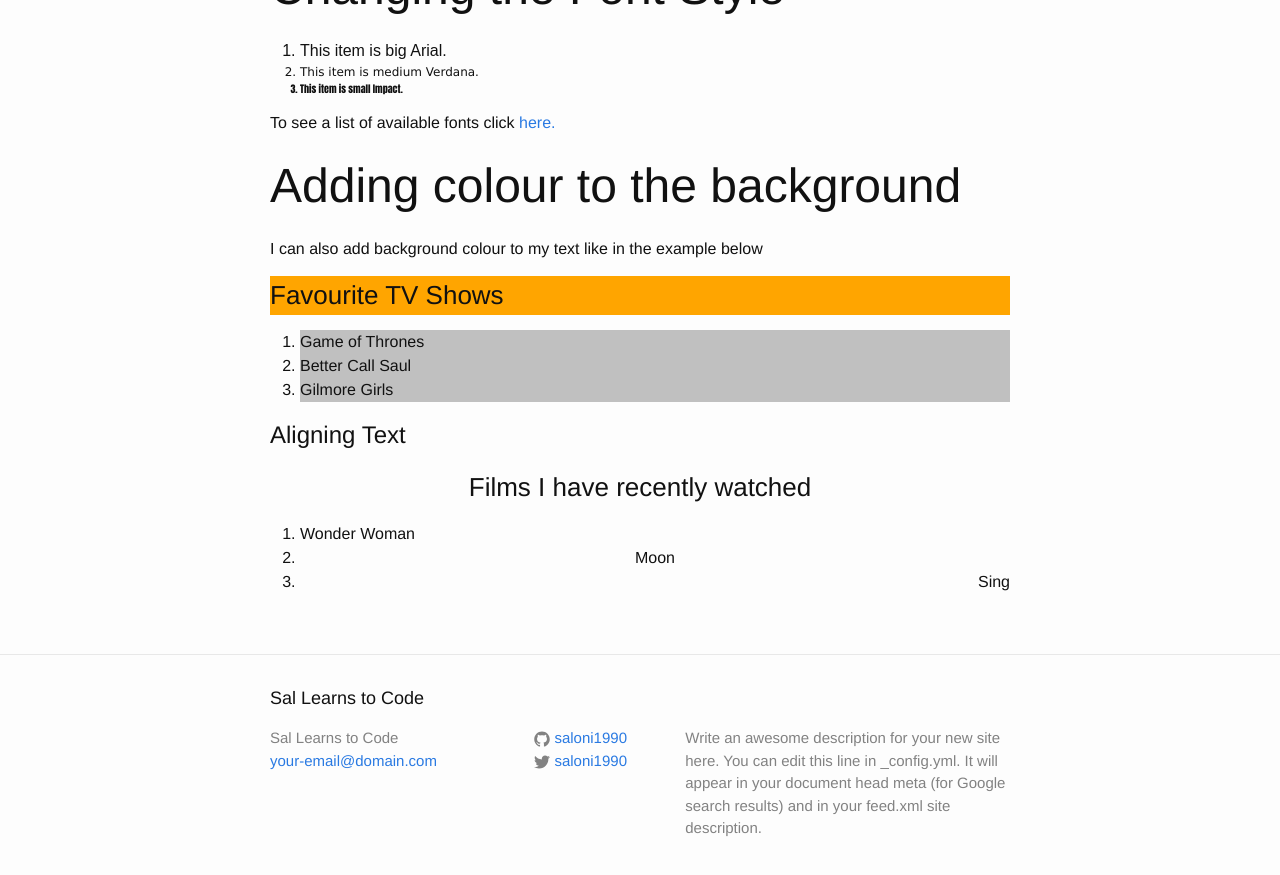
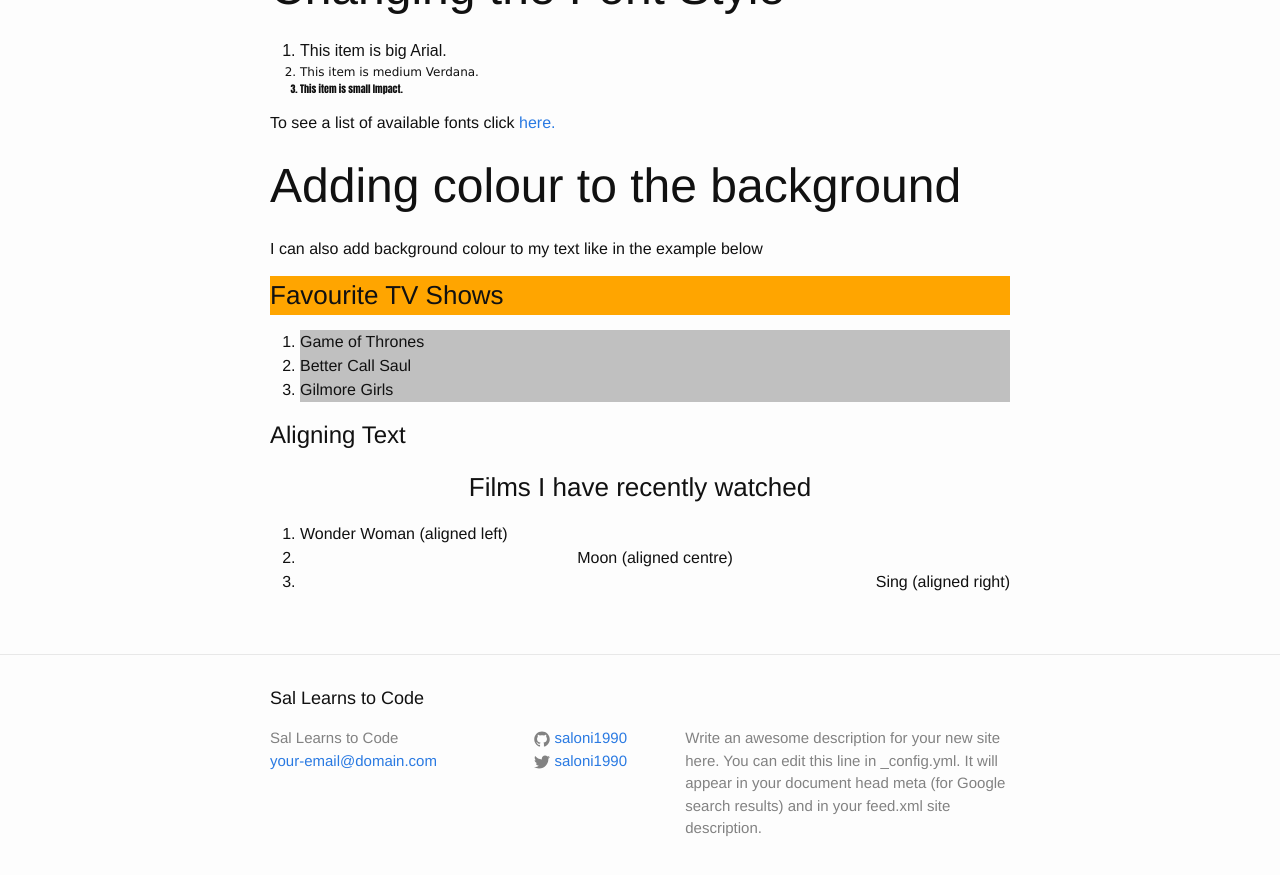
Before and after one commit to saloni1990/saloni1990.github.io, a Jekyll site: the page built from _posts/2017-06-18-Styling-the-Font.md, in a window 1280 px wide and 900 px high, scrolled down 728 px. Shown: the top 875 px of the window. Built offline with Jekyll 4.4.1, drawn with Linux system fonts in a browser that asks for light colours; our own code applies the rules of GitHub Pages for plain Markdown files.

Commit message:
Update 2017-06-18-Styling-the-Font.md

```diff
--- a/_posts/2017-06-18-Styling-the-Font.md
+++ b/_posts/2017-06-18-Styling-the-Font.md
@@ -29,9 +29,9 @@
 		<h1>Aligning Text</h1>
 		<h3 style="text-align:center">Films I have recently watched</h3>
 			<ol>
-				<li style="text-align:left">Wonder Woman</li>
-				<li style="text-align:center">Moon</li>
-				<li style="text-align:right">Sing</li>
+				<li style="text-align:left">Wonder Woman (aligned left)</li>
+				<li style="text-align:center">Moon (aligned centre)</li>
+				<li style="text-align:right">Sing (aligned right)</li>
 			</ol>
 	</body>
 </html>
```
